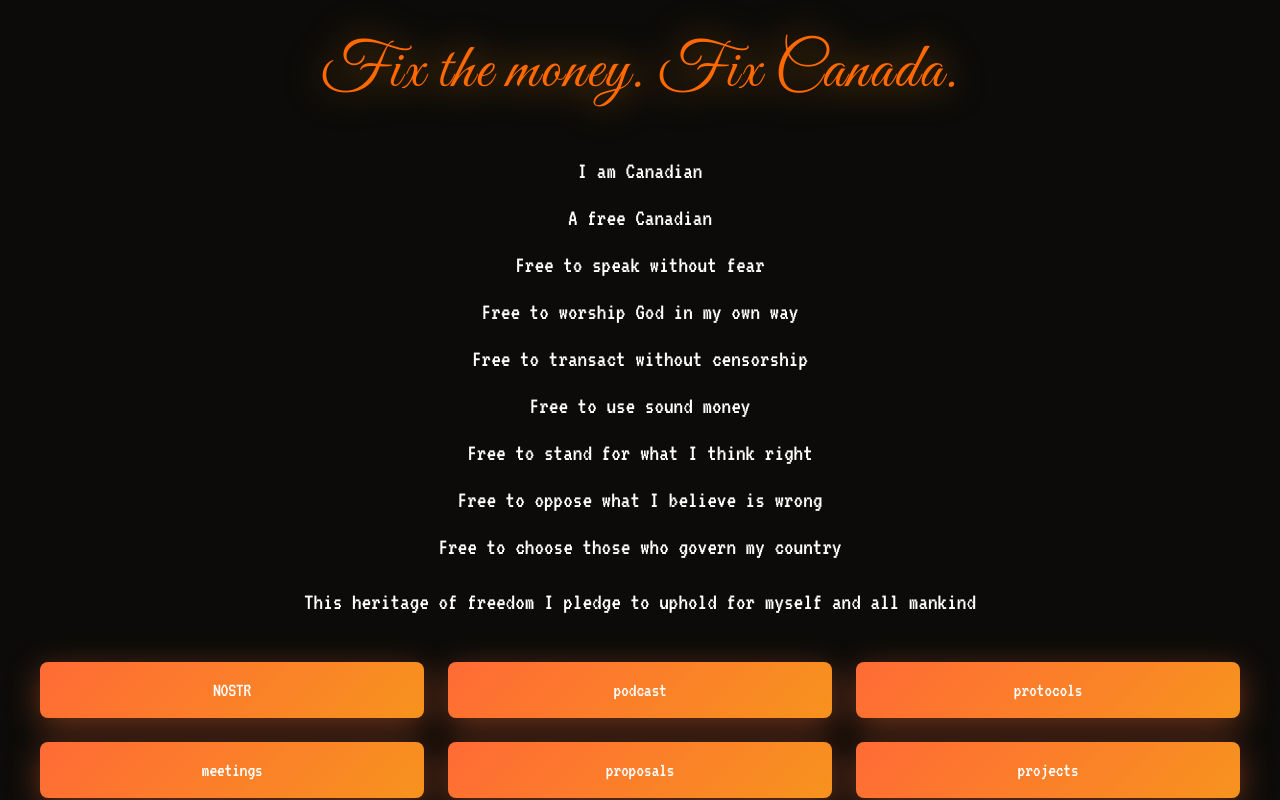
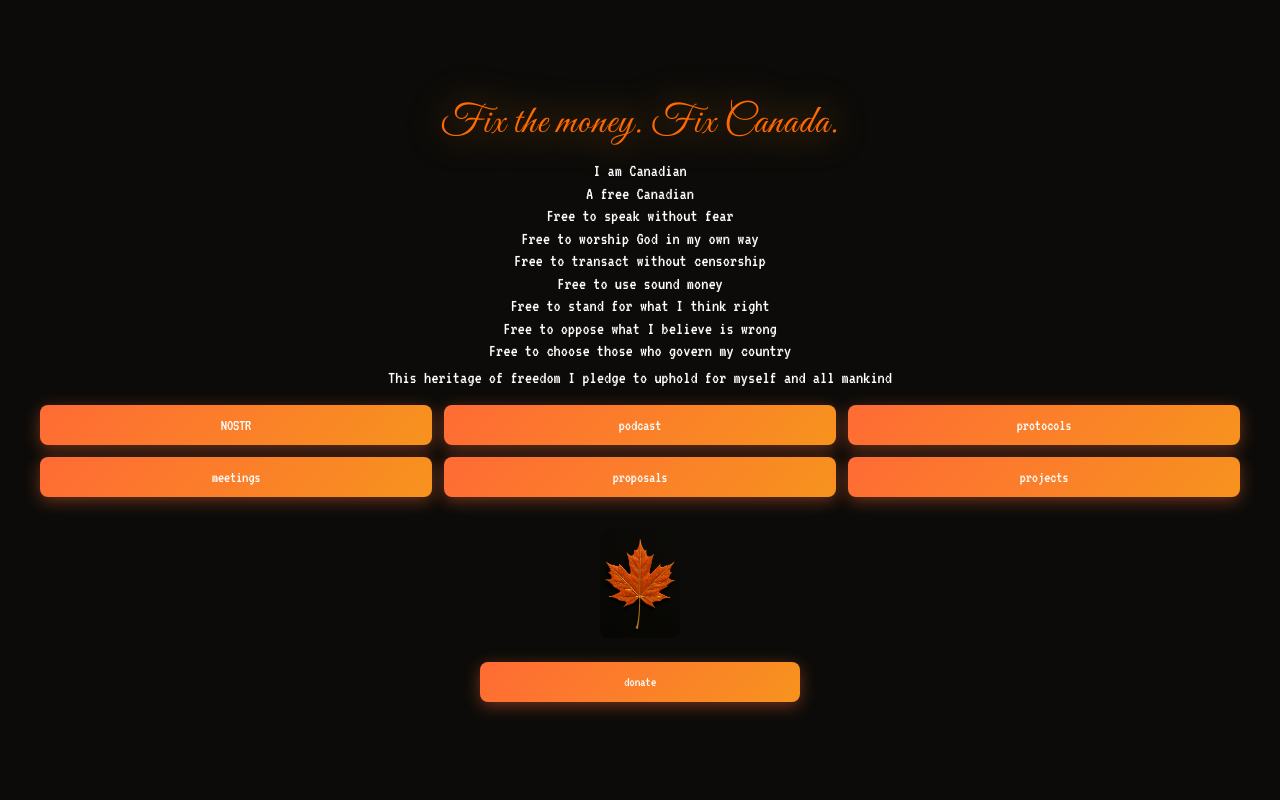
Before and after one commit to Chepenik/canadabitcoinconf, a Next.js app: page /hub in a window 1280 px wide. Shown: the top 800 px of the page. Built offline with nearby package versions, Linux system fonts and the light colour scheme.

Commit message:
fit everything in one page

```diff
--- a/src/app/hub/page.tsx
+++ b/src/app/hub/page.tsx
@@ -10,9 +10,9 @@ const vt323 = VT323({ weight: "400", subsets: ["latin"] });
 
 const BTN_STYLE = {
   background: "linear-gradient(135deg, #ff6b35 0%, #f7931e 100%)",
-  height: "56px",
+  height: "40px",
   letterSpacing: "-0.02em",
-  filter: "drop-shadow(0 8px 16px rgba(255, 107, 53, 0.4))",
+  filter: "drop-shadow(0 4px 8px rgba(255, 107, 53, 0.4))",
 } as const;
 
 const NPUB =
@@ -54,15 +54,15 @@ export default function Hub() {
   };
 
   return (
-    <div className="min-h-screen flex flex-col items-center justify-center p-8">
-      <main className="flex flex-col items-center text-center space-y-10 md:space-y-12 max-w-[1200px] w-full">
+    <div className="min-h-screen flex flex-col items-center justify-center p-4 md:p-6">
+      <main className="flex flex-col items-center text-center space-y-3 md:space-y-4 max-w-[1200px] w-full">
         <div className="w-full">
         <h1
-            className={`${greatVibes.className} mx-auto mb-6 md:mb-8 lg:mb-10 text-orange-500 leading-tight tracking-wide drop-shadow-[0_0_18px_rgba(255,140,0,0.6)] text-[2rem] md:text-[3.25rem] lg:text-[4rem]`}
+            className={`${greatVibes.className} mx-auto mb-2 md:mb-3 text-orange-500 leading-tight tracking-wide drop-shadow-[0_0_18px_rgba(255,140,0,0.6)] text-[1.5rem] md:text-[2rem] lg:text-[2.5rem]`}
           >
             Fix the money. Fix Canada.
           </h1>
-          <div className={`${vt323.className} text-white text-lg md:text-xl lg:text-2xl leading-relaxed mb-8 md:mb-10 max-w-2xl mx-auto space-y-2`}>
+          <div className={`${vt323.className} text-white text-sm md:text-base lg:text-lg leading-tight mb-3 md:mb-4 max-w-2xl mx-auto space-y-0`}>
             <p>I am Canadian</p>
             <p>A free Canadian</p>
             <p>Free to speak without fear</p>
@@ -72,13 +72,13 @@ export default function Hub() {
             <p>Free to stand for what I think right</p>
             <p>Free to oppose what I believe is wrong</p>
             <p>Free to choose those who govern my country</p>
-            <p className="mt-4">This heritage of freedom I pledge to uphold for myself and all mankind</p>
+            <p className="mt-1">This heritage of freedom I pledge to uphold for myself and all mankind</p>
           </div>
 
-          <div className="grid grid-cols-1 md:hidden gap-5">
+          <div className="grid grid-cols-1 md:hidden gap-2">
             <button
               onClick={() => setShowNostr(true)}
-              className={`${vt323.className} w-full px-6 py-3 text-white text-lg rounded-lg hover:scale-105 transition-all duration-300`}
+              className={`${vt323.className} w-full px-4 py-2 text-white text-sm rounded-lg hover:scale-105 transition-all duration-300`}
               style={BTN_STYLE}
             >
               NOSTR
@@ -86,7 +86,7 @@ export default function Hub() {
 
             <Link href="/podcast">
               <button
-                className={`${vt323.className} w-full px-6 py-3 text-white text-lg rounded-lg hover:scale-105 transition-all duration-300`}
+                className={`${vt323.className} w-full px-4 py-2 text-white text-sm rounded-lg hover:scale-105 transition-all duration-300`}
                 style={BTN_STYLE}
               >
                 podcast
@@ -95,7 +95,7 @@ export default function Hub() {
 
             <Link href="https://github.com/Canadian-Orange-Party/governanceOS/blob/main/S_1_Protocols">
               <button
-                className={`${vt323.className} w-full px-6 py-3 text-white text-lg rounded-lg hover:scale-105 transition-all duration-300`}
+                className={`${vt323.className} w-full px-4 py-2 text-white text-sm rounded-lg hover:scale-105 transition-all duration-300`}
                 style={BTN_STYLE}
               >
                 protocols
@@ -104,7 +104,7 @@ export default function Hub() {
 
             <Link href="https://github.com/Canadian-Orange-Party/governanceOS/blob/main/S_4_Meetings">
               <button
-                className={`${vt323.className} w-full px-6 py-3 text-white text-lg rounded-lg hover:scale-105 transition-all duration-300`}
+                className={`${vt323.className} w-full px-4 py-2 text-white text-sm rounded-lg hover:scale-105 transition-all duration-300`}
                 style={BTN_STYLE}
               >
                 meetings
@@ -113,7 +113,7 @@ export default function Hub() {
 
             <Link href="https://github.com/Canadian-Orange-Party/governanceOS/blob/main/S_2_Proposals">
               <button
-                className={`${vt323.className} w-full px-6 py-3 text-white text-lg rounded-lg hover:scale-105 transition-all duration-300`}
+                className={`${vt323.className} w-full px-4 py-2 text-white text-sm rounded-lg hover:scale-105 transition-all duration-300`}
                 style={BTN_STYLE}
               >
                 proposals
@@ -122,7 +122,7 @@ export default function Hub() {
 
             <Link href="https://github.com/Canadian-Orange-Party/governanceOS/blob/main/S_3_Projects">
               <button
-                className={`${vt323.className} w-full px-6 py-3 text-white text-lg rounded-lg hover:scale-105 transition-all duration-300`}
+                className={`${vt323.className} w-full px-4 py-2 text-white text-sm rounded-lg hover:scale-105 transition-all duration-300`}
                 style={BTN_STYLE}
               >
                 projects
@@ -130,10 +130,10 @@ export default function Hub() {
             </Link>
           </div>
 
-          <div className="hidden md:grid lg:hidden grid-cols-2 gap-6">
+          <div className="hidden md:grid lg:hidden grid-cols-2 gap-3">
             <button
               onClick={() => setShowNostr(true)}
-              className={`${vt323.className} w-full px-6 py-3 text-white text-xl rounded-lg hover:scale-105 transition-all duration-300`}
+              className={`${vt323.className} w-full px-4 py-2 text-white text-base rounded-lg hover:scale-105 transition-all duration-300`}
               style={BTN_STYLE}
             >
               NOSTR
@@ -141,7 +141,7 @@ export default function Hub() {
 
             <Link href="/podcast">
               <button
-                className={`${vt323.className} w-full px-6 py-3 text-white text-xl rounded-lg hover:scale-105 transition-all duration-300`}
+                className={`${vt323.className} w-full px-4 py-2 text-white text-base rounded-lg hover:scale-105 transition-all duration-300`}
                 style={BTN_STYLE}
               >
                 podcast
@@ -150,7 +150,7 @@ export default function Hub() {
 
             <Link href="https://github.com/Canadian-Orange-Party/governanceOS/blob/main/S_1_Protocols">
               <button
-                className={`${vt323.className} w-full px-6 py-3 text-white text-xl rounded-lg hover:scale-105 transition-all duration-300`}
+                className={`${vt323.className} w-full px-4 py-2 text-white text-base rounded-lg hover:scale-105 transition-all duration-300`}
                 style={BTN_STYLE}
               >
                 protocols
@@ -158,7 +158,7 @@ export default function Hub() {
             </Link>
             <Link href="https://github.com/Canadian-Orange-Party/governanceOS/blob/main/S_4_Meetings">
               <button
-                className={`${vt323.className} w-full px-6 py-3 text-white text-xl rounded-lg hover:scale-105 transition-all duration-300`}
+                className={`${vt323.className} w-full px-4 py-2 text-white text-base rounded-lg hover:scale-105 transition-all duration-300`}
                 style={BTN_STYLE}
               >
                 meetings
@@ -166,7 +166,7 @@ export default function Hub() {
             </Link>
             <Link href="https://github.com/Canadian-Orange-Party/governanceOS/blob/main/S_2_Proposals">
               <button
-                className={`${vt323.className} w-full px-6 py-3 text-white text-xl rounded-lg hover:scale-105 transition-all duration-300`}
+                className={`${vt323.className} w-full px-4 py-2 text-white text-base rounded-lg hover:scale-105 transition-all duration-300`}
                 style={BTN_STYLE}
               >
                 proposals
@@ -174,7 +174,7 @@ export default function Hub() {
             </Link>
             <Link href="https://github.com/Canadian-Orange-Party/governanceOS/blob/main/S_3_Projects">
               <button
-                className={`${vt323.className} w-full px-6 py-3 text-white text-xl rounded-lg hover:scale-105 transition-all duration-300`}
+                className={`${vt323.className} w-full px-4 py-2 text-white text-base rounded-lg hover:scale-105 transition-all duration-300`}
                 style={BTN_STYLE}
               >
                 projects
@@ -183,17 +183,17 @@ export default function Hub() {
           </div>
 
           <div className="hidden lg:block">
-            <div className="grid grid-cols-3 gap-6 mb-6">
+            <div className="grid grid-cols-3 gap-3 mb-3">
               <button
                 onClick={() => setShowNostr(true)}
-                className={`${vt323.className} w-full px-6 py-3 text-white text-xl rounded-lg hover:scale-105 transition-all duration-300`}
+                className={`${vt323.className} w-full px-4 py-2 text-white text-base rounded-lg hover:scale-105 transition-all duration-300`}
                 style={BTN_STYLE}
               >
                 NOSTR
               </button>
               <Link href="/podcast">
                 <button
-                  className={`${vt323.className} w-full px-6 py-3 text-white text-xl rounded-lg hover:scale-105 transition-all duration-300`}
+                  className={`${vt323.className} w-full px-4 py-2 text-white text-base rounded-lg hover:scale-105 transition-all duration-300`}
                   style={BTN_STYLE}
                 >
                   podcast
@@ -201,7 +201,7 @@ export default function Hub() {
               </Link>
               <Link href="https://github.com/Canadian-Orange-Party/governanceOS/blob/main/S_1_Protocols">
                 <button
-                  className={`${vt323.className} w-full px-6 py-3 text-white text-xl rounded-lg hover:scale-105 transition-all duration-300`}
+                  className={`${vt323.className} w-full px-4 py-2 text-white text-base rounded-lg hover:scale-105 transition-all duration-300`}
                   style={BTN_STYLE}
                 >
                   protocols
@@ -209,10 +209,10 @@ export default function Hub() {
               </Link>
             </div>
 
-            <div className="grid grid-cols-3 gap-6">
+            <div className="grid grid-cols-3 gap-3">
               <Link href="https://github.com/Canadian-Orange-Party/governanceOS/blob/main/S_4_Meetings">
                 <button
-                  className={`${vt323.className} w-full px-6 py-3 text-white text-xl rounded-lg hover:scale-105 transition-all duration-300`}
+                  className={`${vt323.className} w-full px-4 py-2 text-white text-base rounded-lg hover:scale-105 transition-all duration-300`}
                   style={BTN_STYLE}
                 >
                   meetings
@@ -220,7 +220,7 @@ export default function Hub() {
               </Link>
               <Link href="https://github.com/Canadian-Orange-Party/governanceOS/blob/main/S_2_Proposals">
                 <button
-                  className={`${vt323.className} w-full px-6 py-3 text-white text-xl rounded-lg hover:scale-105 transition-all duration-300`}
+                  className={`${vt323.className} w-full px-4 py-2 text-white text-base rounded-lg hover:scale-105 transition-all duration-300`}
                   style={BTN_STYLE}
                 >
                   proposals
@@ -228,7 +228,7 @@ export default function Hub() {
               </Link>
               <Link href="https://github.com/Canadian-Orange-Party/governanceOS/blob/main/S_3_Projects">
                 <button
-                  className={`${vt323.className} w-full px-6 py-3 text-white text-xl rounded-lg hover:scale-105 transition-all duration-300`}
+                  className={`${vt323.className} w-full px-4 py-2 text-white text-base rounded-lg hover:scale-105 transition-all duration-300`}
                   style={BTN_STYLE}
                 >
                   projects
@@ -239,13 +239,13 @@ export default function Hub() {
           </div>
         </div>
 
-        <div className="relative transition-all duration-300 mt-10">
+        <div className="relative transition-all duration-300 mt-3 md:mt-4">
           <a href="/">
             <Image
               src="/finalmapleleaf.png"
               alt="Maple Leaf"
-              width={127.5}
-              height={127.5}
+              width={80}
+              height={80}
               className="rounded-lg"
               priority
             />
@@ -255,7 +255,7 @@ export default function Hub() {
         <div className="w-full max-w-xs mx-auto">
           <Link href="/support" target="_blank" rel="noopener noreferrer">
             <button
-              className={`${vt323.className} w-full px-6 py-3 text-white text-lg rounded-lg hover:scale-105 transition-all duration-300 mt-6`}
+              className={`${vt323.className} w-full px-4 py-2 text-white text-sm rounded-lg hover:scale-105 transition-all duration-300 mt-2`}
               style={BTN_STYLE}
             >
               donate
```
